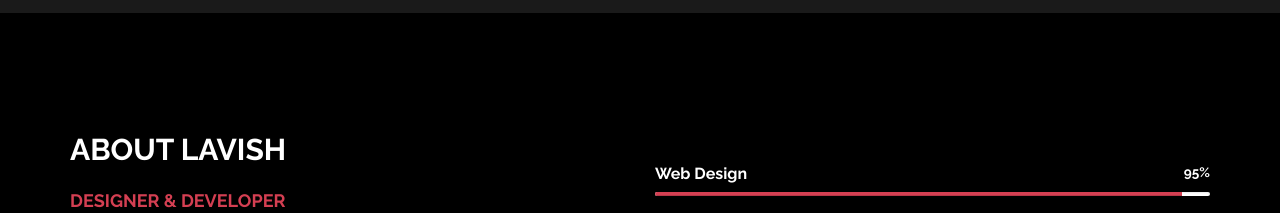
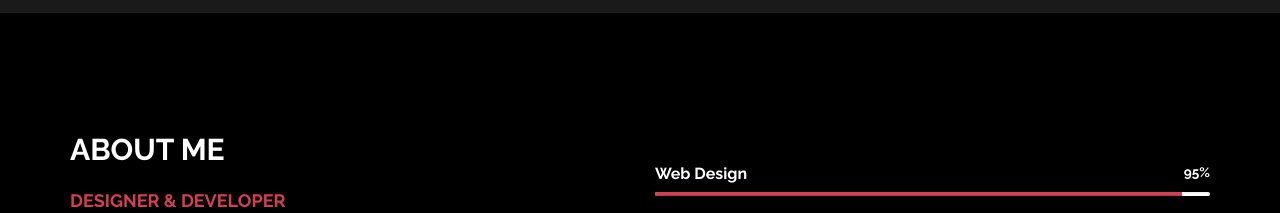
Before and after one commit to 2020301890/ReantilloPortfolio, a plain HTML site: page index.html in a window 1280 px wide. Shown: the part 1160-1373 px from the top of the page. Drawn offline with Linux system fonts and the light colour scheme.

Commit message:
Update index.html

```diff
--- a/index.html
+++ b/index.html
@@ -108,7 +108,7 @@
 			<div class="container">
 				<div class="row">
 					<div class="col-md-6 col-xs-11 wow fadeInLeft" data-wow-delay="0.9s">
-						<h2>ABOUT LAVISH</h2>
+						<h2>ABOUT ME</h2>
 						<h4>DESIGNER &AMP; DEVELOPER</h4>
 						<p>A developer is a professional skilled in coding and programming, responsible for building the functional components of software and websites. On the other hand, a designer is a creative expert focused on crafting visually appealing and user-friendly experiences, shaping the overall aesthetics of digital products. Together, developers and designers collaborate to ensure a harmonious blend of functionality and design in the final product.</p>
 						<p></p>
```
